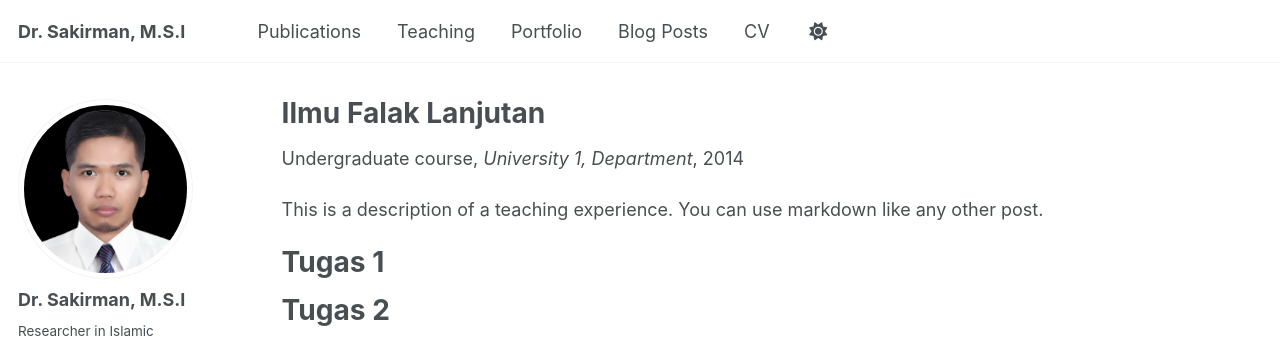
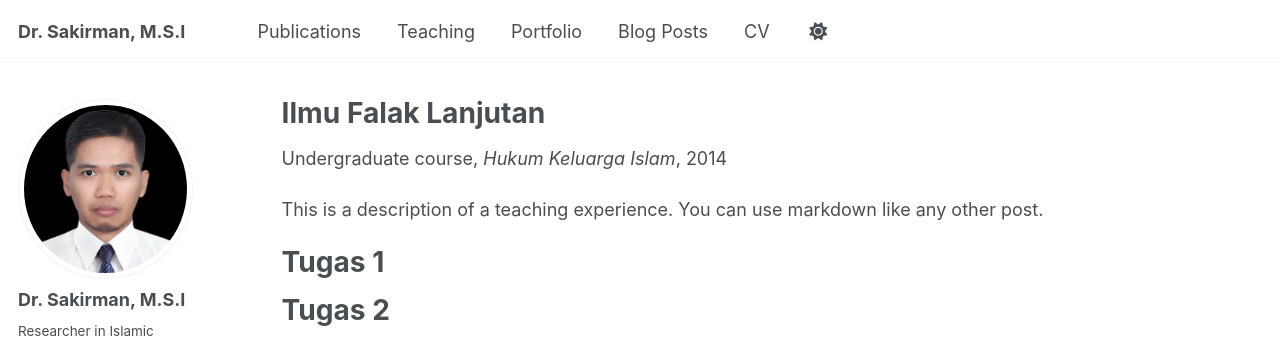
Before and after one commit to sakir-man/sakir-man.github.io, a Jekyll site: the page built from _teaching/2014-spring-teaching-1.md, in a window 1280 px wide and 1054 px high. Shown: the top 341 px of the window. Built offline with Jekyll 4.4.1, drawn with Linux system fonts in a browser that asks for light colours; some web fonts are replaced; a script that is not in the unit is left out.

Commit message:
Update 2014-spring-teaching-1.md

```diff
--- a/_teaching/2014-spring-teaching-1.md
+++ b/_teaching/2014-spring-teaching-1.md
@@ -3,7 +3,7 @@ title: "Ilmu Falak Lanjutan"
 collection: teaching
 type: "Undergraduate course"
 permalink: /teaching/2014-spring-teaching-1
-venue: "University 1, Department"
+venue: "Hukum Keluarga Islam"
 date: 2014-01-01
 location: "City, Country"
 ---
```
